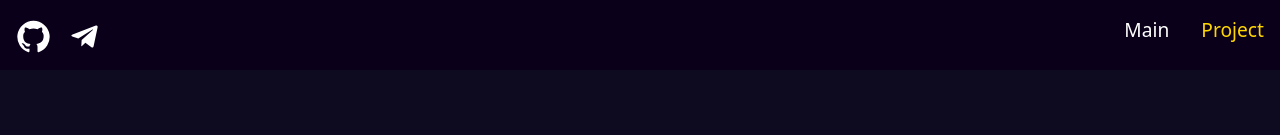
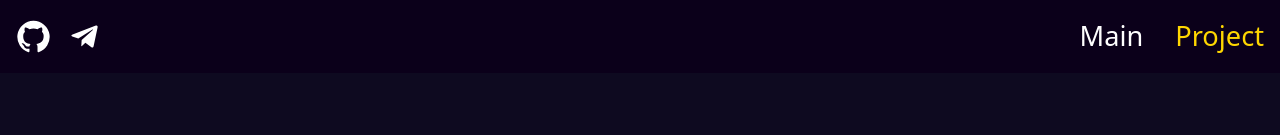
Before and after one commit to Influence-Nexus/frontend, a React (Create React App) app in the folder frontend/: page / in a window 1280 px wide. Shown: the top 135 px of the page. Built offline with nearby package versions, Linux system fonts and the light colour scheme.

Commit message:
Changed font-size for header links

```diff
--- a/frontend/src/components/Header/Header.css
+++ b/frontend/src/components/Header/Header.css
@@ -34,7 +34,7 @@ nav ul {
 }
 
 nav ul li {
-  font-size: 1.2rem;
+  font-size: 1.7rem;
   /* color: white; */
   color: #ffd700;
 
```
